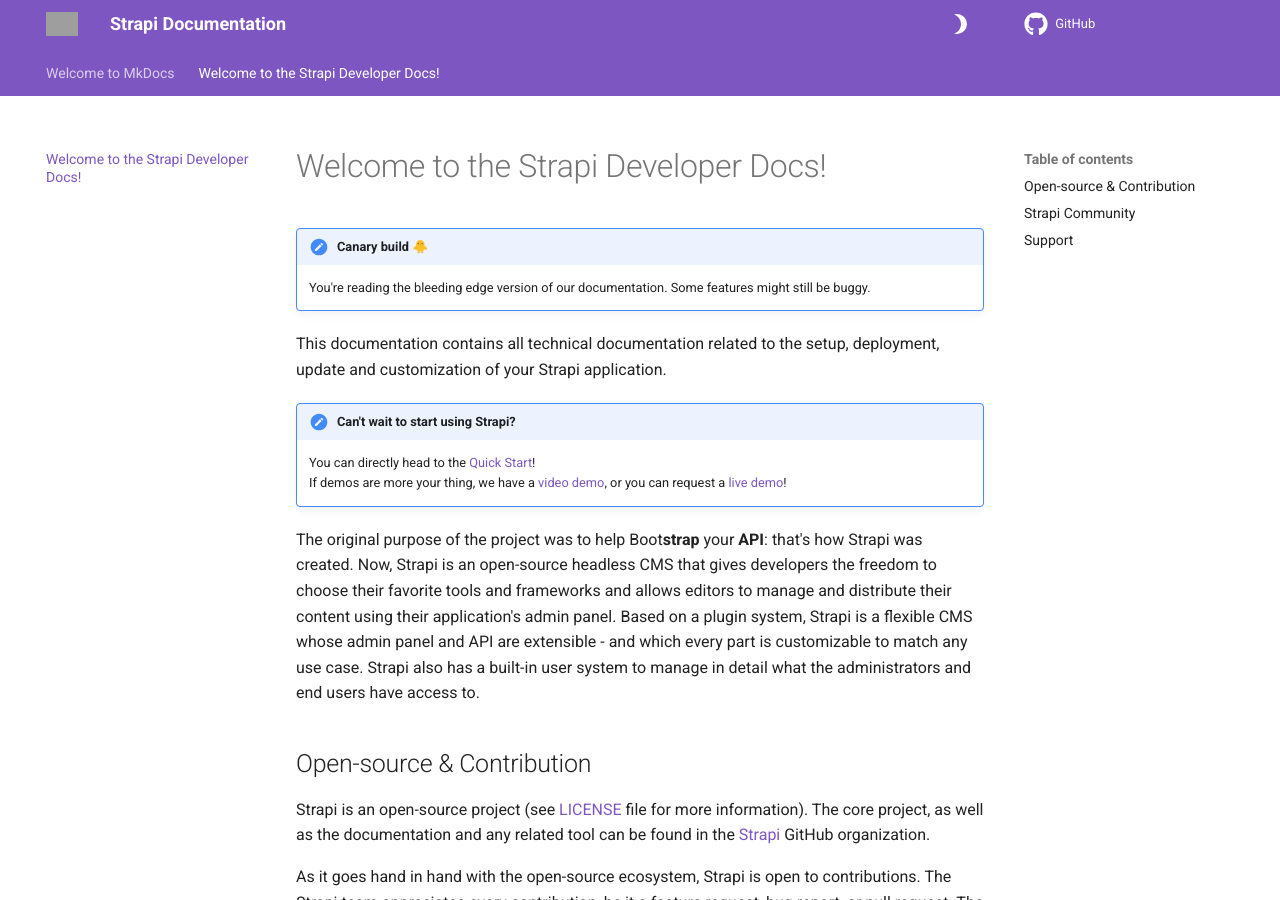
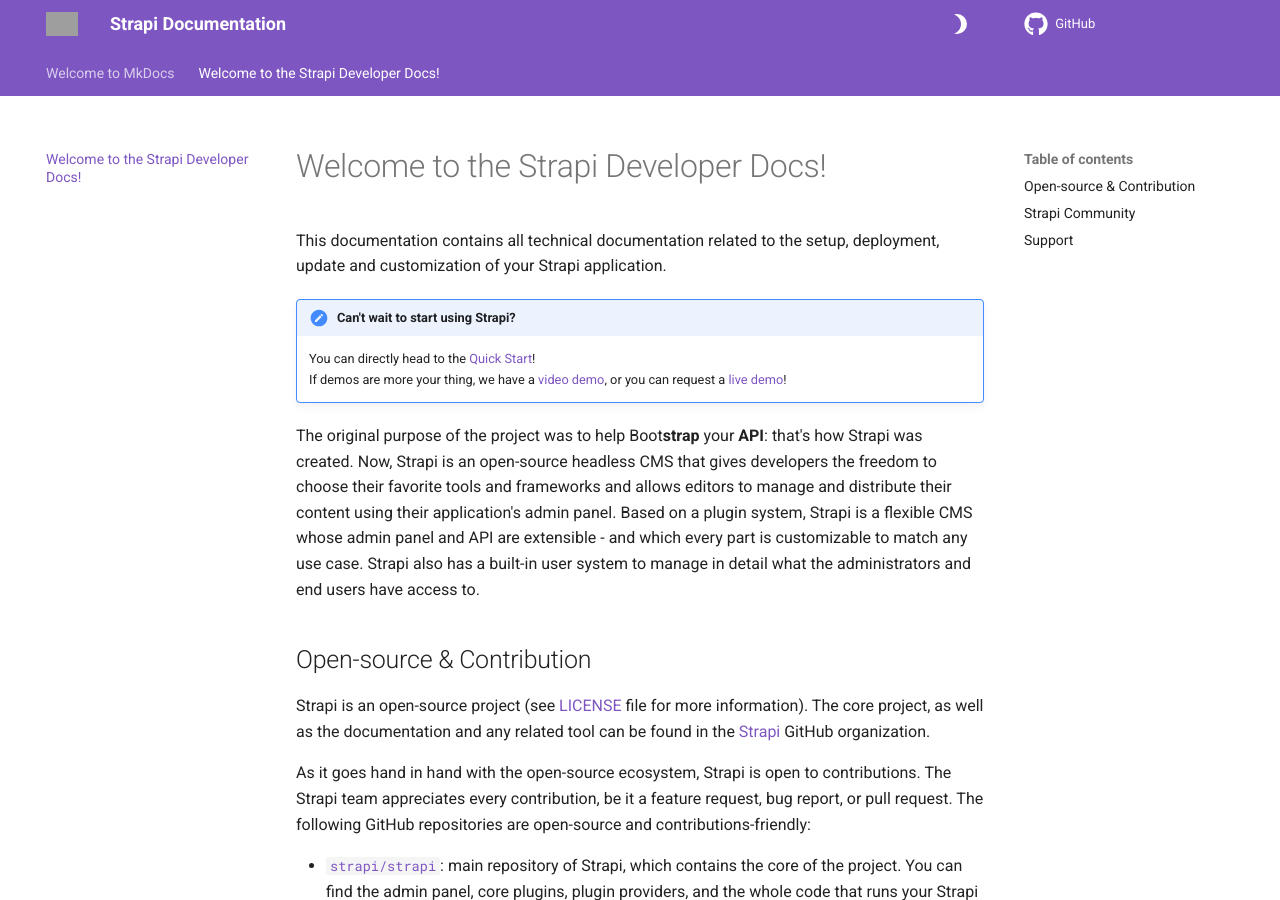
Before and after one commit to pwizla/strapi-docs-material-mkdocs-poc, an MkDocs documentation site: the page built from docs/hello.md, in a window 1280 px wide and 900 px high. Built offline with MkDocs 1.6.1 and Material for MkDocs 9.7.7, drawn with Linux system fonts in a browser that asks for light colours; comment, search, counter and statistics services are not loaded; grey boxes are pictures that could not be loaded.

Commit message:
Remove Canary Build callout from intro

```diff
--- a/docs/hello.md
+++ b/docs/hello.md
@@ -5,10 +5,6 @@
 ---
 
 # Welcome to the Strapi Developer Docs!
-
-!!! caution "Canary build 🐥"
-
-    You're reading the bleeding edge version of our documentation. Some features might still be buggy.
 
 This documentation contains all technical documentation related to the setup, deployment, update and customization of your Strapi application.
 
```
